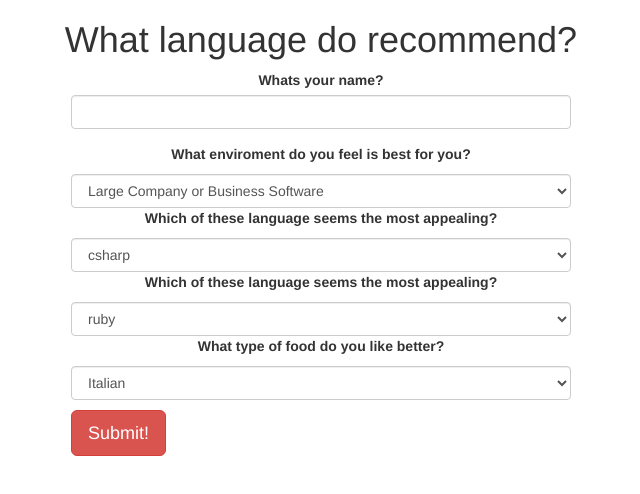
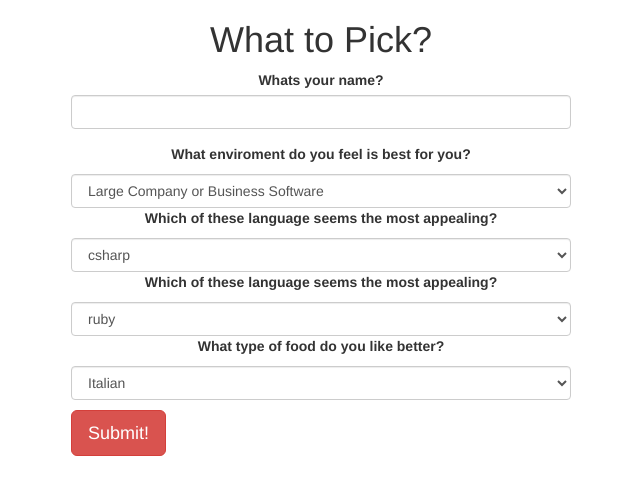
Before and after one commit to Zebrozkii/Deciding-a-Language, a plain HTML site: page index.html in a window 1280 px wide. Shown: the whole page, without its empty margins (319-959 px from the left). Drawn offline with Linux system fonts and the light colour scheme.

Commit message:
added last things to ream me and fixed a couple grammer errors

```diff
--- a/index.html
+++ b/index.html
@@ -8,7 +8,7 @@
 <script src="js/scripts.js"></script>
   </head>
     <body>
-        <h1 class="nice">What language do recommend?</h1>
+        <h1 class="nice">What to Pick?</h1>
         <form id="formLanguage">
           <div class="form-group">
               <div class="nice">
@@ -85,11 +85,7 @@
                       <img src="img/Ruby.png" alt="ruby">
                     </div>
                     </div>
-
-
-
-
-          </div>
+                  </div>
 
   </body>
 </html>
```
Also changed, not shown: 1 other file.
